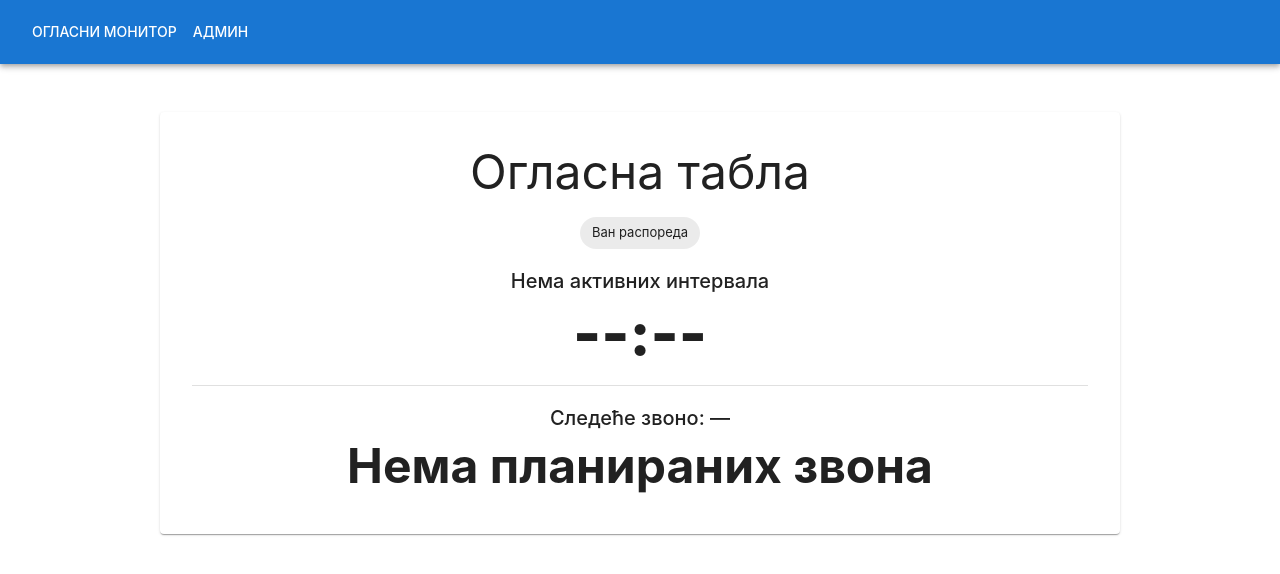
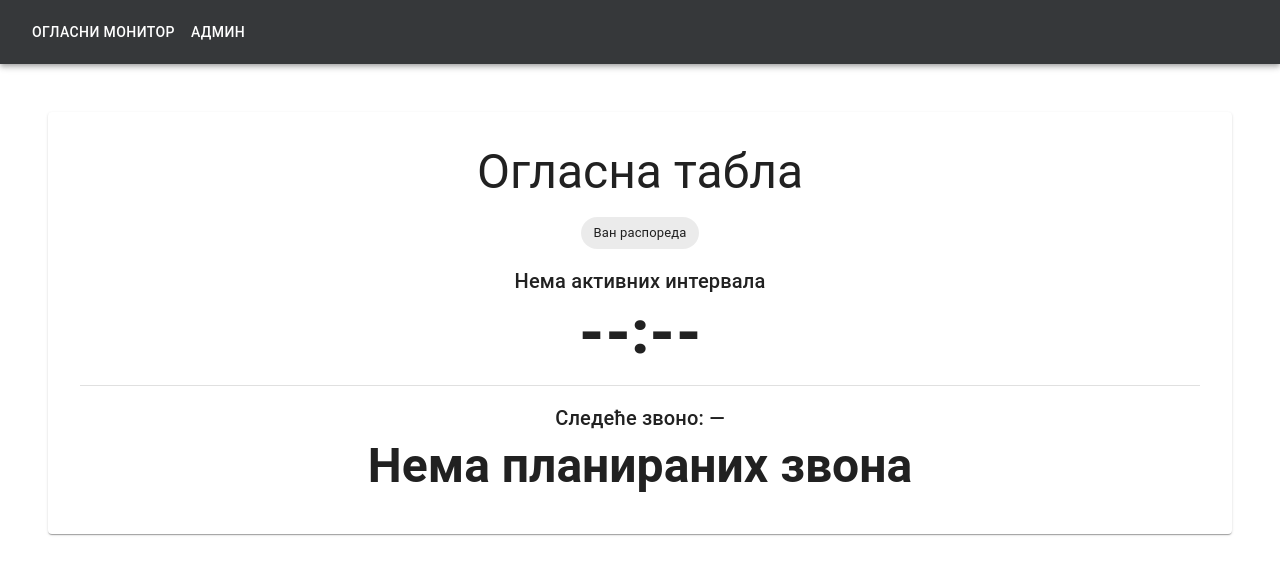
Before and after one commit to sashakojadinovic/pametna-skola2, a React (Vite) app in the folder frontend/: page / in a window 1280 px wide. Shown: the top 574 px of the page. Built offline with nearby package versions, Linux system fonts and the light colour scheme; no server answers.

Commit message:
Minor  style changes

```diff
--- a/frontend/src/App.jsx
+++ b/frontend/src/App.jsx
@@ -20,7 +20,7 @@ export default function App() {
             <Button color="inherit" component={Link} to="/admin">Админ</Button>
           </Toolbar>
         </AppBar>
-        <Container maxWidth="lg" sx={{ py: 3 }}>
+        <Container maxWidth="xl" sx={{ py: 3 }}>
           <Routes>
             <Route path="/" element={<MonitorPage />} />
             <Route path="/admin" element={<AdminPage />} />
--- a/frontend/src/components/Admin/DayScheduleCalendar.jsx
+++ b/frontend/src/components/Admin/DayScheduleCalendar.jsx
@@ -232,7 +232,6 @@ export default function DayScheduleCalendar() {
                 />
 
                 <Stack direction="row" spacing={1} alignItems="center" sx={{ mt: 1 }}>
-                  <Chip size="small" color="error" label="Нерадни дан" />
                   <Chip size="small" variant="outlined" label="Боја тачке = шаблон" />
                 </Stack>
               </CardContent>
@@ -260,7 +259,7 @@ export default function DayScheduleCalendar() {
                     <span>
                       <Button
                         variant="contained"
-                        disabled={selected.size === 0 || !bulkTemplateId}
+                        disabled={selected.size === 0 }
                         onClick={applyBulkTemplate}
                         fullWidth
                       >
@@ -268,16 +267,6 @@ export default function DayScheduleCalendar() {
                       </Button>
                     </span>
                   </Tooltip>
-
-                  <Button
-                    variant="outlined"
-                    color="error"
-                    disabled={selected.size === 0}
-                    onClick={applyBulkHoliday}
-                    fullWidth
-                  >
-                    Нерадни ({selected.size})
-                  </Button>
 
                   <Button onClick={clearBulk} disabled={selected.size === 0} fullWidth>
                     Очисти избор
@@ -298,10 +287,6 @@ export default function DayScheduleCalendar() {
         <DialogContent dividers>
           <Stack spacing={2}>
             <TemplateSelect value={editTemplateId} onChange={setEditTemplateId} label="Шаблон звона" fullWidth />
-            <FormControlLabel
-              control={<Checkbox checked={editHoliday} onChange={(e) => setEditHoliday(e.target.checked)} />}
-              label="Нерадни дан"
-            />
             <textarea
               placeholder="Напомена (опционо)"
               value={editNote}
--- a/frontend/src/components/Admin/RingRow.jsx
+++ b/frontend/src/components/Admin/RingRow.jsx
@@ -55,7 +55,7 @@ export default function RingRow({ value, onChange, onDelete, error }) {
       />
 
       <Tooltip title="Обриши звоно">
-        <IconButton color="error" onClick={onDelete}>
+        <IconButton  onClick={onDelete}>
           <DeleteIcon />
         </IconButton>
       </Tooltip>
--- a/frontend/src/components/Admin/TemplateSelect.jsx
+++ b/frontend/src/components/Admin/TemplateSelect.jsx
@@ -31,7 +31,7 @@ export default function TemplateSelect({ value, onChange, label = "Шаблон"
     () => templates.find((t) => t.id === value) || null,
     [templates, value]
   );
-
+  console.log(templates);
   return (
     <Autocomplete
       options={templates}
--- a/frontend/src/components/DisplayBoard/DisplayBoard.jsx
+++ b/frontend/src/components/DisplayBoard/DisplayBoard.jsx
@@ -83,7 +83,7 @@ export default function DisplayBoard() {
 
   return (
     <Box sx={{ p: 3 }}>
-      <Card sx={{ maxWidth: 960, mx: "auto", textAlign: "center", p: 2 }}>
+      <Card sx={{ mx: "auto", textAlign: "center", p: 2 }}>
         <CardContent>
           <Typography variant="h3" gutterBottom>Огласна табла</Typography>
 
--- a/frontend/src/theme/muiTheme.js
+++ b/frontend/src/theme/muiTheme.js
@@ -3,12 +3,27 @@
  * Path: /frontend/src/theme
  * Author: Saša Kojadinović
  */
-import { createTheme } from '@mui/material/styles'
+import { createTheme } from '@mui/material/styles';
 
 const theme = createTheme({
-  typography: {
-    fontFamily: 'Inter, system-ui, Arial, sans-serif'
-  }
-})
+  palette: {
+    // ✅ redefinisana primary paleta
+    primary: {
+      main: '#36383a',      // tamno siva
+      light: '#676c70',     // svetlija siva
+      dark: '#0e0e0e',      // skoro crna
+      contrastText: '#fff', // bela slova na tamnoj pozadini
+    },
+  },
+  components: {
+    MuiButton: {
+      styleOverrides: {
+        root: {
+          textTransform: "uppercase",
+        },
+      },
+    },
+  },
+});
 
-export default theme
+export default theme;
```
Also changed, not shown: 1 other file (tests, documents, lock files or other folders).
